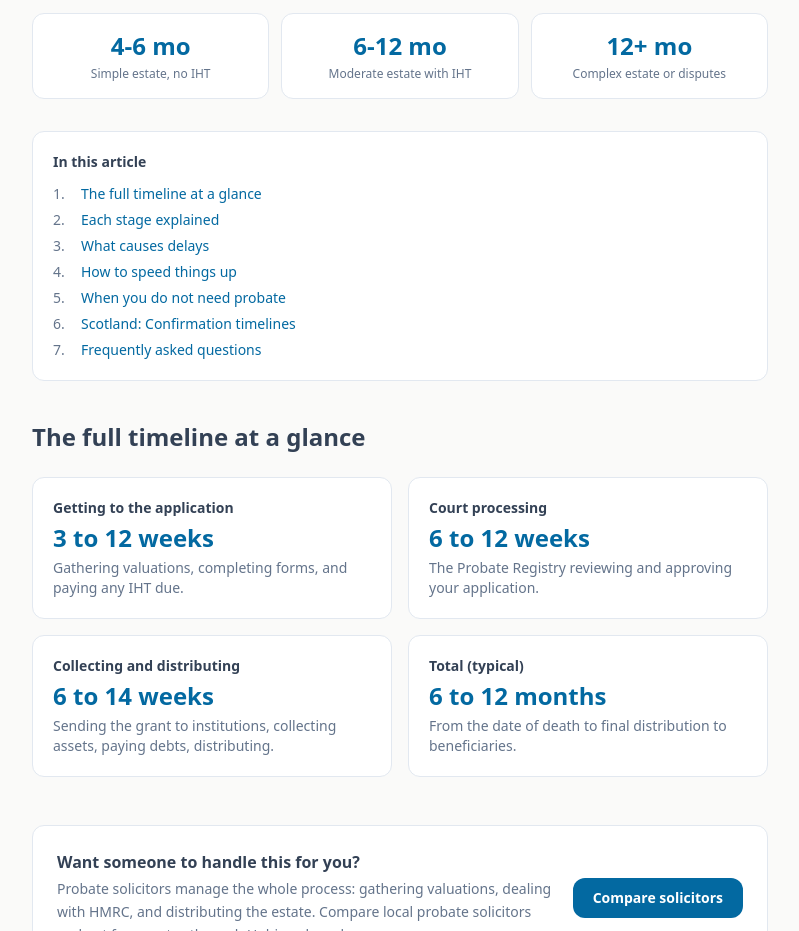
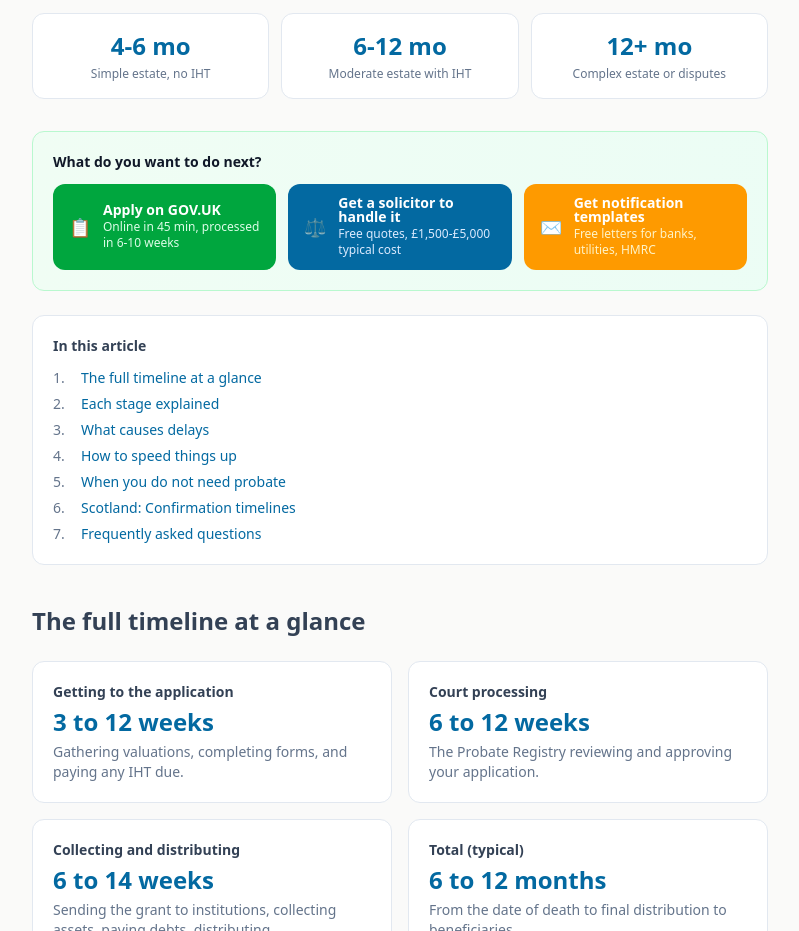
Before and after one commit to skillettsites/helpafterloss, a Next.js app: page /blog/how-long-does-probate-take-uk in a window 1280 px wide. Shown: the part 1100-2031 px from the top of the page, without its empty margins (240-1039 px from the left). Built offline with nearby package versions, Linux system fonts and the light colour scheme; no server answers.

Commit message:
Add action box to probate timeline page
Three-button action row (apply on GOV.UK, compare solicitors, get templates)
placed before the table of contents so users who have their answer can
immediately act rather than bouncing. Targets 43% bounce rate on the
site's highest-traffic page.

```diff
--- a/src/app/blog/how-long-does-probate-take-uk/page.tsx
+++ b/src/app/blog/how-long-does-probate-take-uk/page.tsx
@@ -157,6 +157,47 @@ export default function HowLongDoesProbateTakePage() {
         <div className="bg-card rounded-xl border border-border p-4 text-center">
           <p className="text-2xl font-bold text-primary mb-1">12+ mo</p>
           <p className="text-xs text-muted">Complex estate or disputes</p>
+        </div>
+      </div>
+
+      {/* Action box: for users who have their answer and want next steps */}
+      <div className="bg-gradient-to-r from-green-50 to-emerald-50 border border-green-200 rounded-xl p-5 mb-6">
+        <p className="font-semibold text-gray-900 text-sm mb-3">What do you want to do next?</p>
+        <div className="flex flex-col sm:flex-row gap-3">
+          <a
+            href="https://www.gov.uk/wills-probate-inheritance/applying-for-a-grant-of-representation"
+            target="_blank"
+            rel="noopener noreferrer"
+            className="flex-1 flex items-center gap-3 px-4 py-3 bg-green-600 text-white font-semibold rounded-xl hover:bg-green-700 transition-colors text-sm"
+          >
+            <span className="text-lg">📋</span>
+            <div>
+              <p className="font-bold leading-none">Apply on GOV.UK</p>
+              <p className="text-green-100 text-xs font-normal mt-0.5">Online in 45 min, processed in 6-10 weeks</p>
+            </div>
+          </a>
+          <a
+            href="https://www.unbiased.co.uk/find/solicitors/probate?utm_source=helpafterloss&utm_medium=affiliate&utm_campaign=probate-timeline-action"
+            target="_blank"
+            rel="noopener noreferrer"
+            className="flex-1 flex items-center gap-3 px-4 py-3 bg-primary text-white font-semibold rounded-xl hover:bg-primary-dark transition-colors text-sm"
+          >
+            <span className="text-lg">⚖️</span>
+            <div>
+              <p className="font-bold leading-none">Get a solicitor to handle it</p>
+              <p className="text-blue-100 text-xs font-normal mt-0.5">Free quotes, £1,500-£5,000 typical cost</p>
+            </div>
+          </a>
+          <a
+            href="/template-letters"
+            className="flex-1 flex items-center gap-3 px-4 py-3 bg-amber-500 text-white font-semibold rounded-xl hover:bg-amber-600 transition-colors text-sm"
+          >
+            <span className="text-lg">✉️</span>
+            <div>
+              <p className="font-bold leading-none">Get notification templates</p>
+              <p className="text-amber-100 text-xs font-normal mt-0.5">Free letters for banks, utilities, HMRC</p>
+            </div>
+          </a>
         </div>
       </div>
 
```
